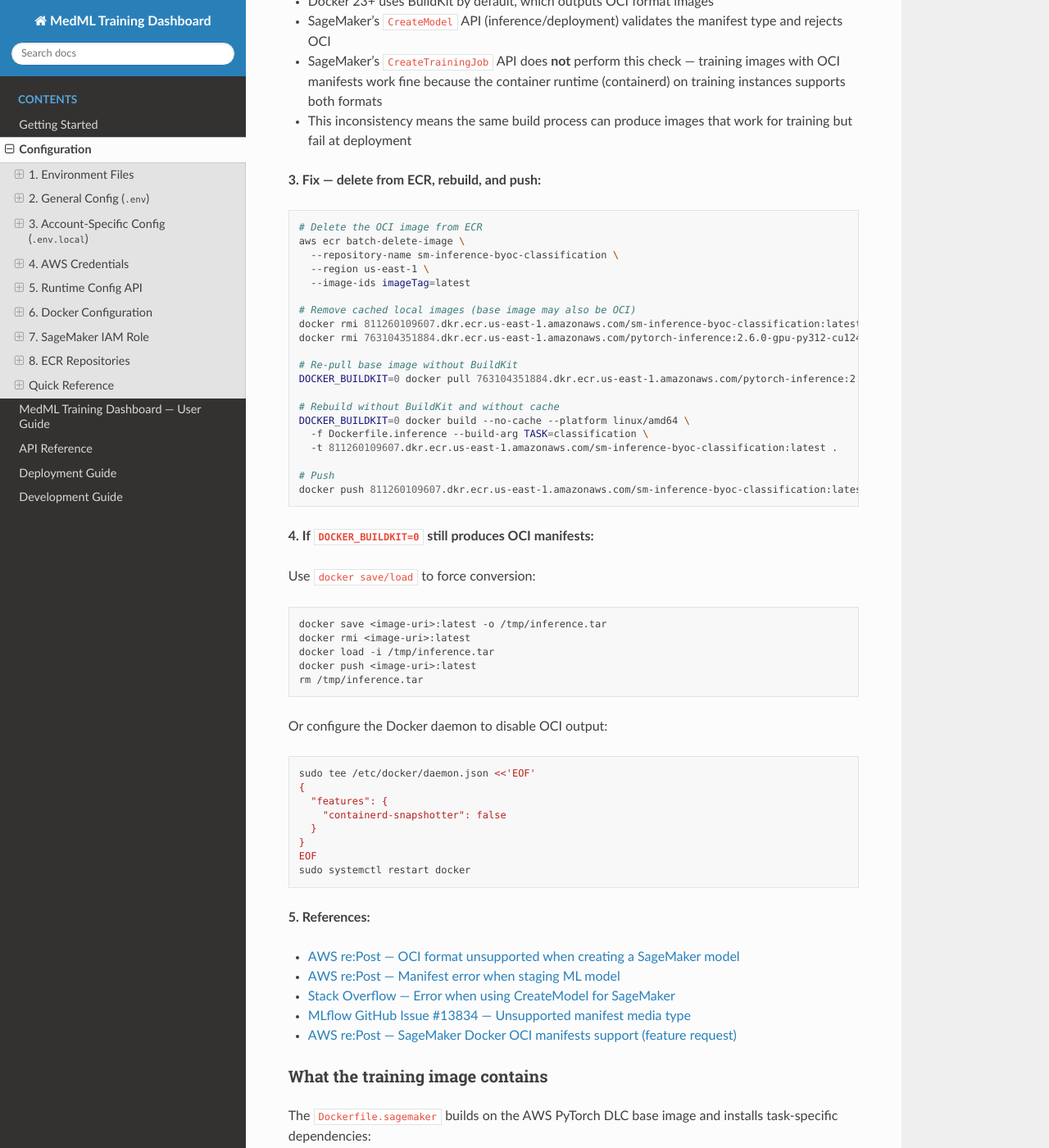
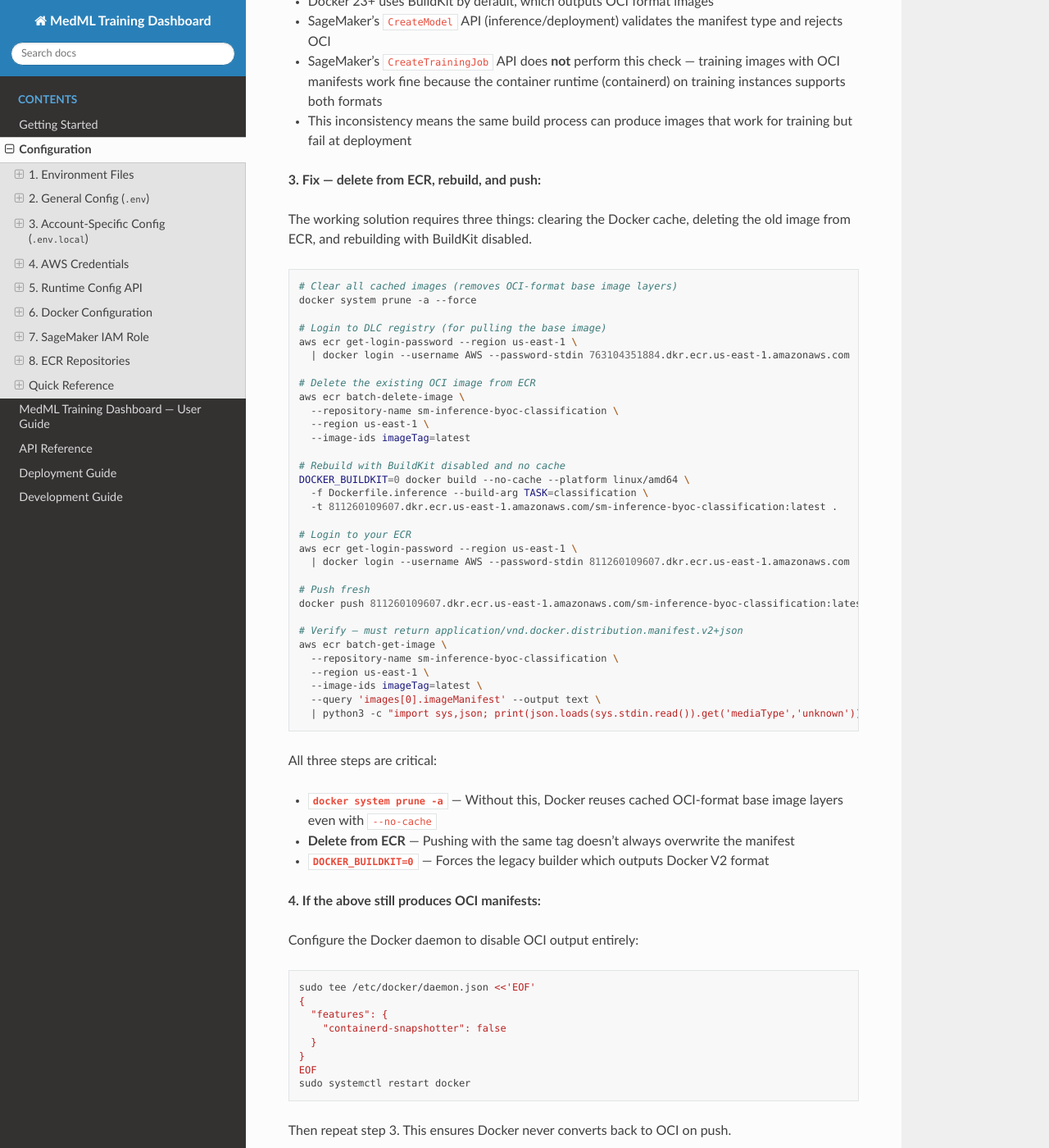
Before and after one commit to aws-samples/sample-medical-imaging-mlops, a Sphinx documentation site: the page built from docs/configuration.md, in a window 1280 px wide and 1400 px high, scrolled down 11106 px. Shown: the whole window at 82% size. Built offline with Sphinx 7.4.7 and the Read the Docs theme 3.1.0, drawn with Linux system fonts in a browser that asks for light colours.

Commit message:
Docs: update OCI debug section with verified working solution

````diff
--- a/docs/configuration.md
+++ b/docs/configuration.md
@@ -477,42 +477,51 @@ Problem: `application/vnd.oci.image.manifest.v1+json`
 
 **3. Fix — delete from ECR, rebuild, and push:**
 
+The working solution requires three things: clearing the Docker cache, deleting the old image from ECR, and rebuilding with BuildKit disabled.
+
 ```bash
-# Delete the OCI image from ECR
+# Clear all cached images (removes OCI-format base image layers)
+docker system prune -a --force
+
+# Login to DLC registry (for pulling the base image)
+aws ecr get-login-password --region us-east-1 \
+  | docker login --username AWS --password-stdin 763104351884.dkr.ecr.us-east-1.amazonaws.com
+
+# Delete the existing OCI image from ECR
 aws ecr batch-delete-image \
   --repository-name sm-inference-byoc-classification \
   --region us-east-1 \
   --image-ids imageTag=latest
 
-# Remove cached local images (base image may also be OCI)
-docker rmi 811260109607.dkr.ecr.us-east-1.amazonaws.com/sm-inference-byoc-classification:latest
-docker rmi 763104351884.dkr.ecr.us-east-1.amazonaws.com/pytorch-inference:2.6.0-gpu-py312-cu124-ubuntu22.04-sagemaker
-
-# Re-pull base image without BuildKit
-DOCKER_BUILDKIT=0 docker pull 763104351884.dkr.ecr.us-east-1.amazonaws.com/pytorch-inference:2.6.0-gpu-py312-cu124-ubuntu22.04-sagemaker
-
-# Rebuild without BuildKit and without cache
+# Rebuild with BuildKit disabled and no cache
 DOCKER_BUILDKIT=0 docker build --no-cache --platform linux/amd64 \
   -f Dockerfile.inference --build-arg TASK=classification \
   -t 811260109607.dkr.ecr.us-east-1.amazonaws.com/sm-inference-byoc-classification:latest .
 
-# Push
+# Login to your ECR
+aws ecr get-login-password --region us-east-1 \
+  | docker login --username AWS --password-stdin 811260109607.dkr.ecr.us-east-1.amazonaws.com
+
+# Push fresh
 docker push 811260109607.dkr.ecr.us-east-1.amazonaws.com/sm-inference-byoc-classification:latest
+
+# Verify — must return application/vnd.docker.distribution.manifest.v2+json
+aws ecr batch-get-image \
+  --repository-name sm-inference-byoc-classification \
+  --region us-east-1 \
+  --image-ids imageTag=latest \
+  --query 'images[0].imageManifest' --output text \
+  | python3 -c "import sys,json; print(json.loads(sys.stdin.read()).get('mediaType','unknown'))"
 ```
 
-**4. If `DOCKER_BUILDKIT=0` still produces OCI manifests:**
+All three steps are critical:
+- **`docker system prune -a`** — Without this, Docker reuses cached OCI-format base image layers even with `--no-cache`
+- **Delete from ECR** — Pushing with the same tag doesn't always overwrite the manifest
+- **`DOCKER_BUILDKIT=0`** — Forces the legacy builder which outputs Docker V2 format
 
-Use `docker save/load` to force conversion:
+**4. If the above still produces OCI manifests:**
 
-```bash
-docker save <image-uri>:latest -o /tmp/inference.tar
-docker rmi <image-uri>:latest
-docker load -i /tmp/inference.tar
-docker push <image-uri>:latest
-rm /tmp/inference.tar
-```
-
-Or configure the Docker daemon to disable OCI output:
+Configure the Docker daemon to disable OCI output entirely:
 
 ```bash
 sudo tee /etc/docker/daemon.json <<'EOF'
@@ -524,6 +533,8 @@ sudo tee /etc/docker/daemon.json <<'EOF'
 EOF
 sudo systemctl restart docker
 ```
+
+Then repeat step 3. This ensures Docker never converts back to OCI on push.
 
 **5. References:**
 
````
